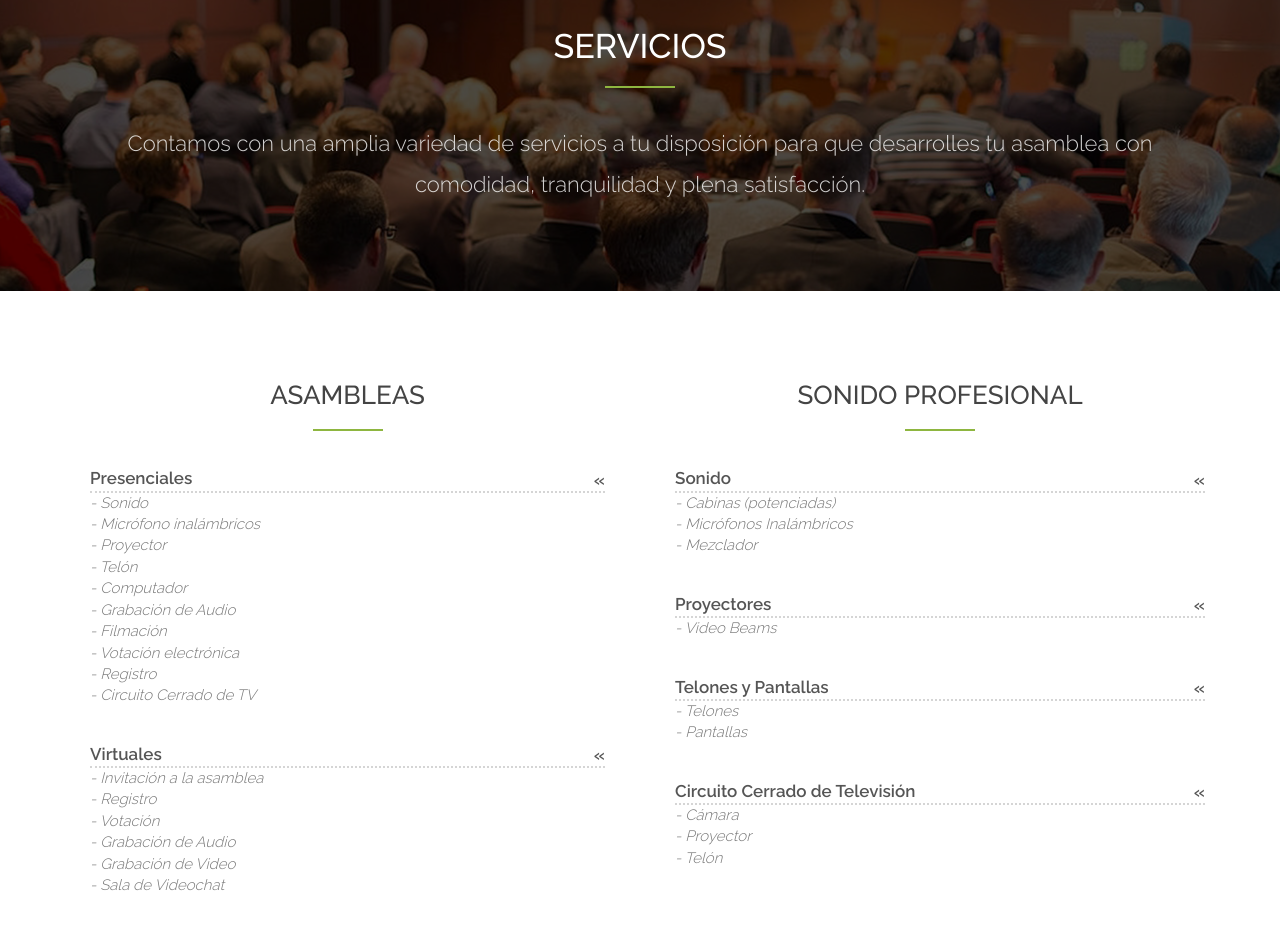
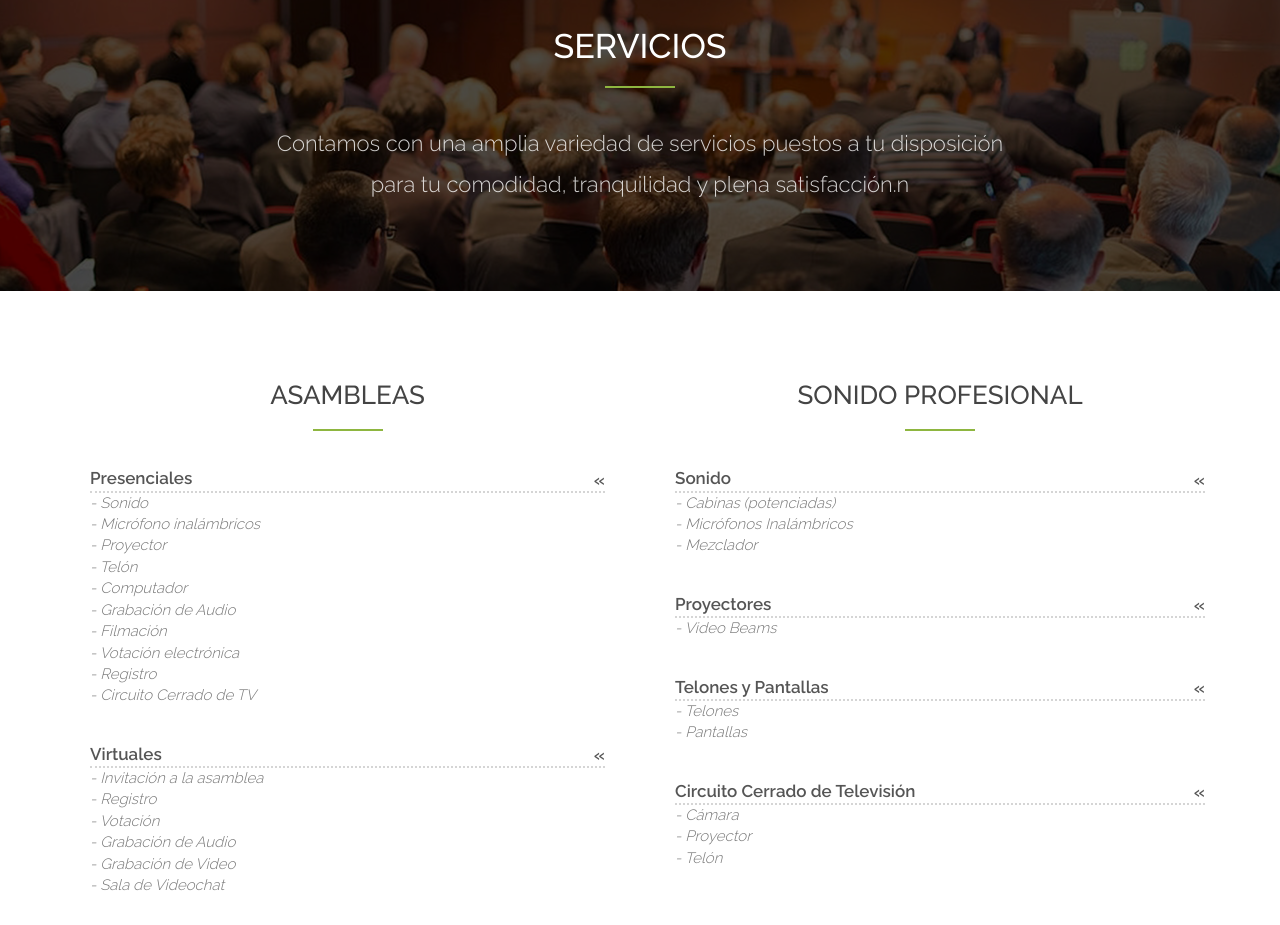
Before and after one commit to Nicorojas25/tecnovis-virtual, a plain HTML site: page index.html in a window 1280 px wide. Shown: the part 1660-2585 px from the top of the page. Drawn offline with nearby package versions, Linux system fonts and the light colour scheme.

Commit message:
redaccion de textos

```diff
--- a/index.html
+++ b/index.html
@@ -150,8 +150,8 @@
       <div class="overlay">
         <h2>SERVICIOS</h2>
         <hr>
-        <p>Contamos con una amplia variedad de servicios a tu disposición para que desarrolles tu asamblea con </p>
-        <p>comodidad, tranquilidad y plena satisfacción.</p>
+        <p>Contamos con una amplia variedad de servicios puestos a tu disposición</p>
+        <p> para tu comodidad, tranquilidad y plena satisfacción.n </p>
       </div>
     </div>
     <div class="container">
```
